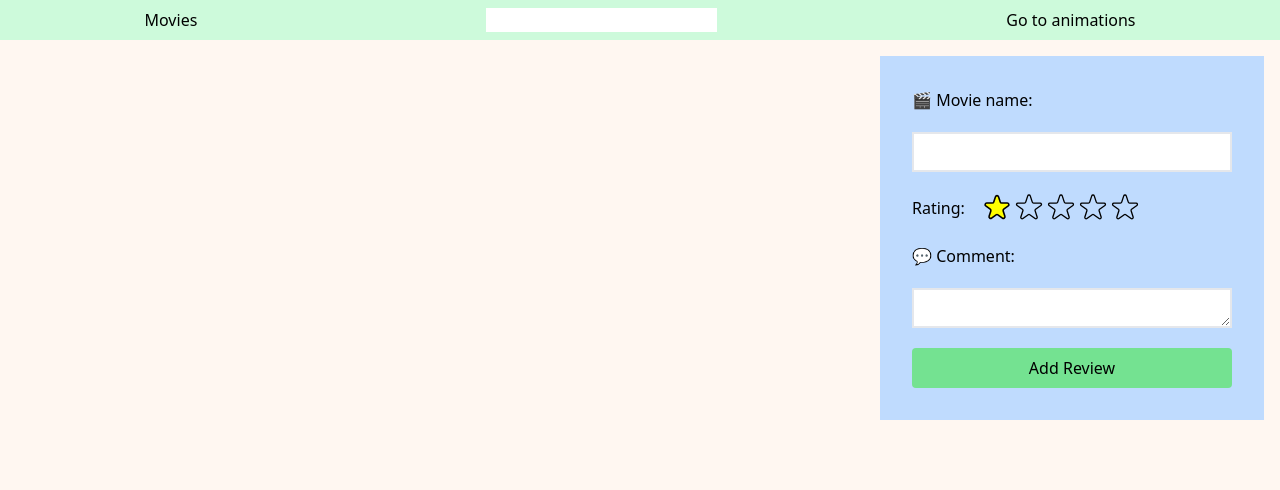
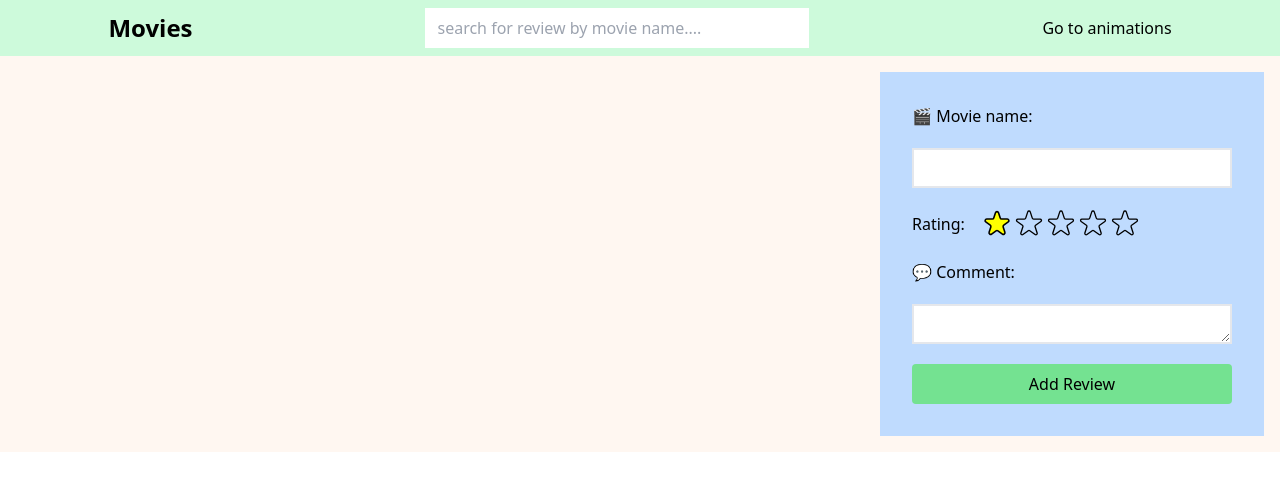
Before and after one commit to ranjitbudhathoki/movie-review, a React (Vite) app: page / in a window 1280 px wide. Shown: the top 490 px of the page. Built offline with nearby package versions, Linux system fonts and the light colour scheme.

Commit message:
finish search

```diff
--- a/src/App.tsx
+++ b/src/App.tsx
@@ -1,3 +1,4 @@
+import { useState } from "react";
 import Header from "./components/Header";
 import ReviewAddForm from "./components/ReviewAddForm";
 import Reviews from "./components/Reviews";
@@ -12,6 +13,7 @@ type Review = {
 
 export default function App() {
   const [reviews, setReview] = useLocalStorage([], "reviews");
+  const [searchTerm, setSearchTerm] = useState("");
 
   function onReviewAdd(newReview: Review) {
     const updatedReview = [...reviews, newReview];
@@ -19,11 +21,22 @@ export default function App() {
     setReview(updatedReview);
   }
 
+  function handleSearch(search: string) {
+    setSearchTerm(search);
+  }
+
+  const filteredReviews: Review[] = reviews.filter((review: Review) =>
+    review.movieName
+      .replace(/\s/g, "")
+      .toLowerCase()
+      .includes(searchTerm.replace(/\s/g, "").toLowerCase())
+  );
+
   return (
-    <main className="bg-[#FFF7F1] h-screen w-full">
-      <Header />
+    <main className="bg-[#FFF7F1] h-full w-full">
+      <Header onSearch={handleSearch} searchTerm={searchTerm} />
       <div className="flex justify-between">
-        <Reviews reviews={reviews} />
+        <Reviews reviews={filteredReviews} />
         <ReviewAddForm handleReviewAdd={onReviewAdd} />
       </div>
     </main>
--- a/src/components/Header.tsx
+++ b/src/components/Header.tsx
@@ -1,10 +1,16 @@
 import Search from "./Search";
 
-export default function Header() {
+export default function Header({
+  onSearch,
+  searchTerm,
+}: {
+  onSearch: (val: string) => void;
+  searchTerm: string;
+}) {
   return (
-    <header className="flex  justify-around bg-[#CDFADB] h-10 items-center">
-      <h2>Movies</h2>
-      <Search />
+    <header className="flex  justify-around bg-[#CDFADB] h-14 items-center">
+      <h2 className="text-2xl font-extrabold">Movies</h2>
+      <Search onSearch={onSearch} searchTerm={searchTerm} />
       <nav>
         <a href="www.google.com" target="_blank">
           Go to animations
--- a/src/components/Search.tsx
+++ b/src/components/Search.tsx
@@ -1,3 +1,16 @@
-export default function Search() {
-  return <input />;
+export default function Search({
+  onSearch,
+  searchTerm,
+}: {
+  onSearch: (val: string) => void;
+  searchTerm: string;
+}) {
+  return (
+    <input
+      className="w-96 m-4  p-3 h-10"
+      placeholder="search for review by movie name...."
+      value={searchTerm}
+      onChange={(e) => onSearch(e.target.value)}
+    />
+  );
 }
--- a/src/hooks/useLocalStorage.ts
+++ b/src/hooks/useLocalStorage.ts
@@ -1,7 +1,7 @@
 import { useState, useEffect } from "react";
 
 // this is a custom hook that does all setting and getting values from local storage stuff
-export default function useLocalStorage(initialValue: object, key: string) {
+export default function useLocalStorage(initialValue: [], key: string) {
   const [value, setValue] = useState(function () {
     const storedValue = localStorage.getItem(key);
     return storedValue ? JSON.parse(storedValue) : initialValue;
```
